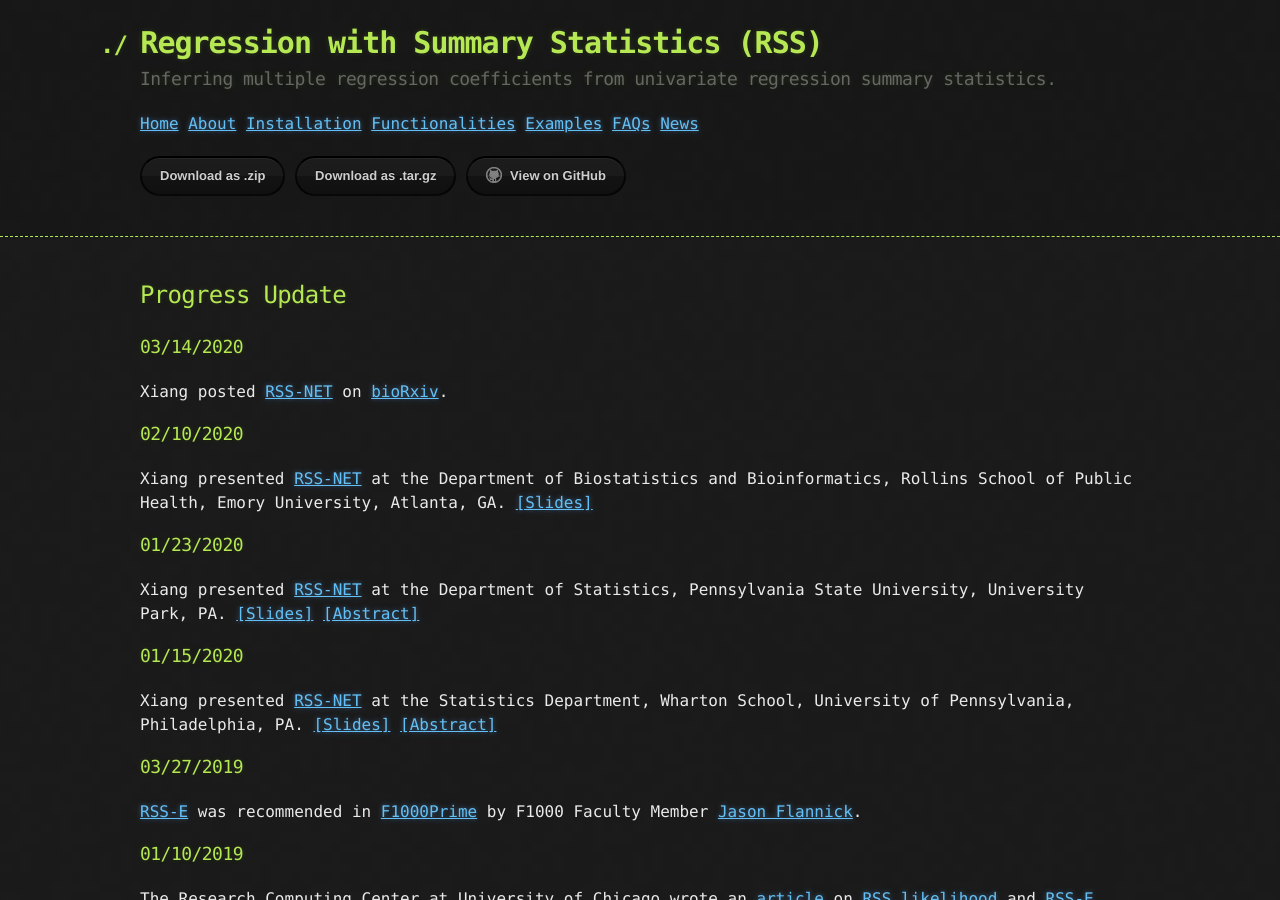
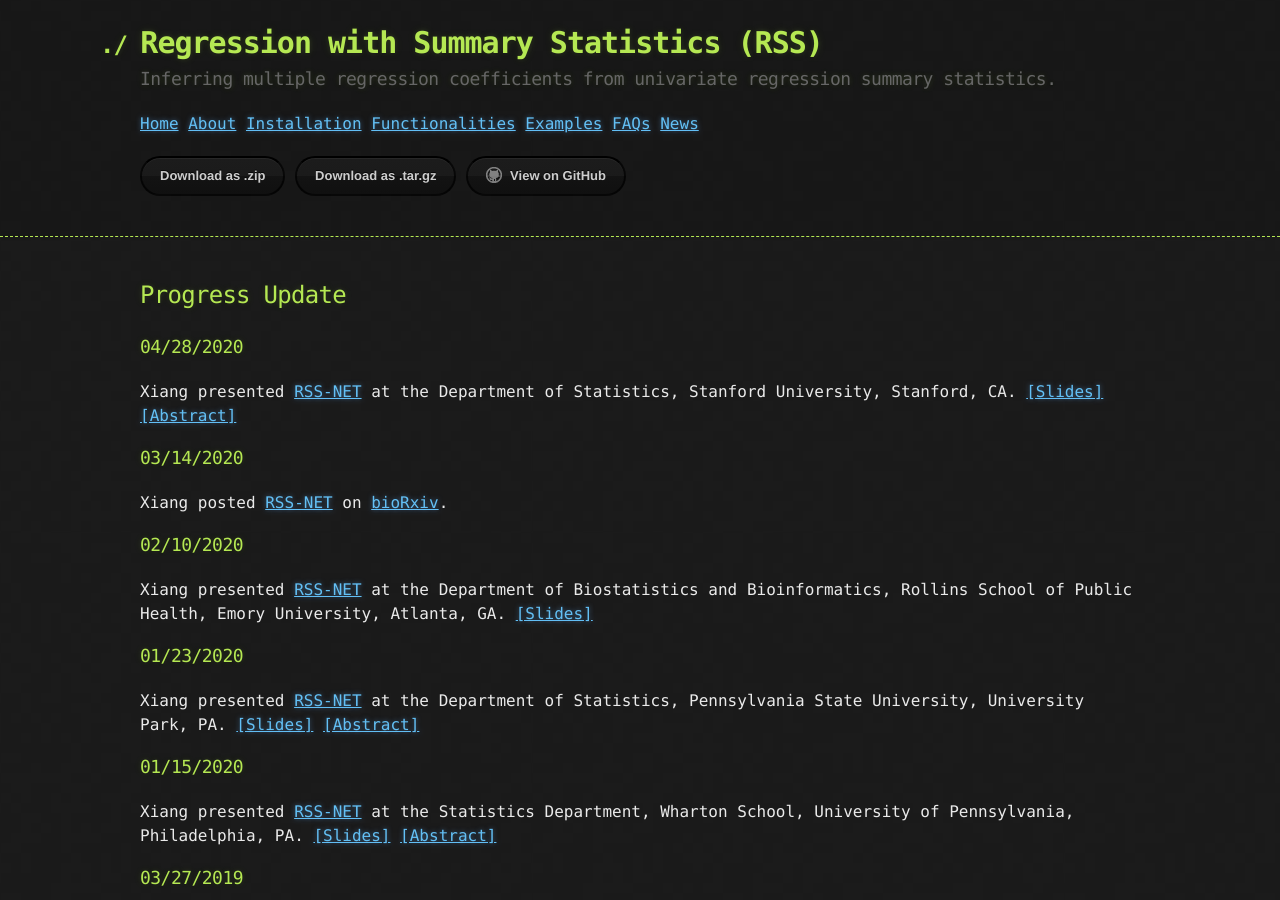
Before and after one commit to stephenslab/rss, a Jekyll site: the page built from docs/News.md, in a window 1280 px wide and 900 px high. Built offline with Jekyll 4.4.1, drawn with Linux system fonts in a browser that asks for light colours; our own code applies the rules of GitHub Pages for plain Markdown files.

Commit message:
update progress update

```diff
--- a/docs/News.md
+++ b/docs/News.md
@@ -5,6 +5,12 @@
 [RSS likelihood]: https://doi.org/10.1214/17-aoas1046
 
 [rnt]: http://web.stanford.edu/~xiangzhu/rnt.pdf
+
+### 04/28/2020
+
+Xiang presented [RSS-NET][] at the Department of Statistics,
+Stanford University, Stanford, CA. [[Slides]][rnt]
+[[Abstract]](https://statistics.stanford.edu/events/complex-trait-genetics-through-lens-regulatory-networks)
 
 ### 03/14/2020
 
```
